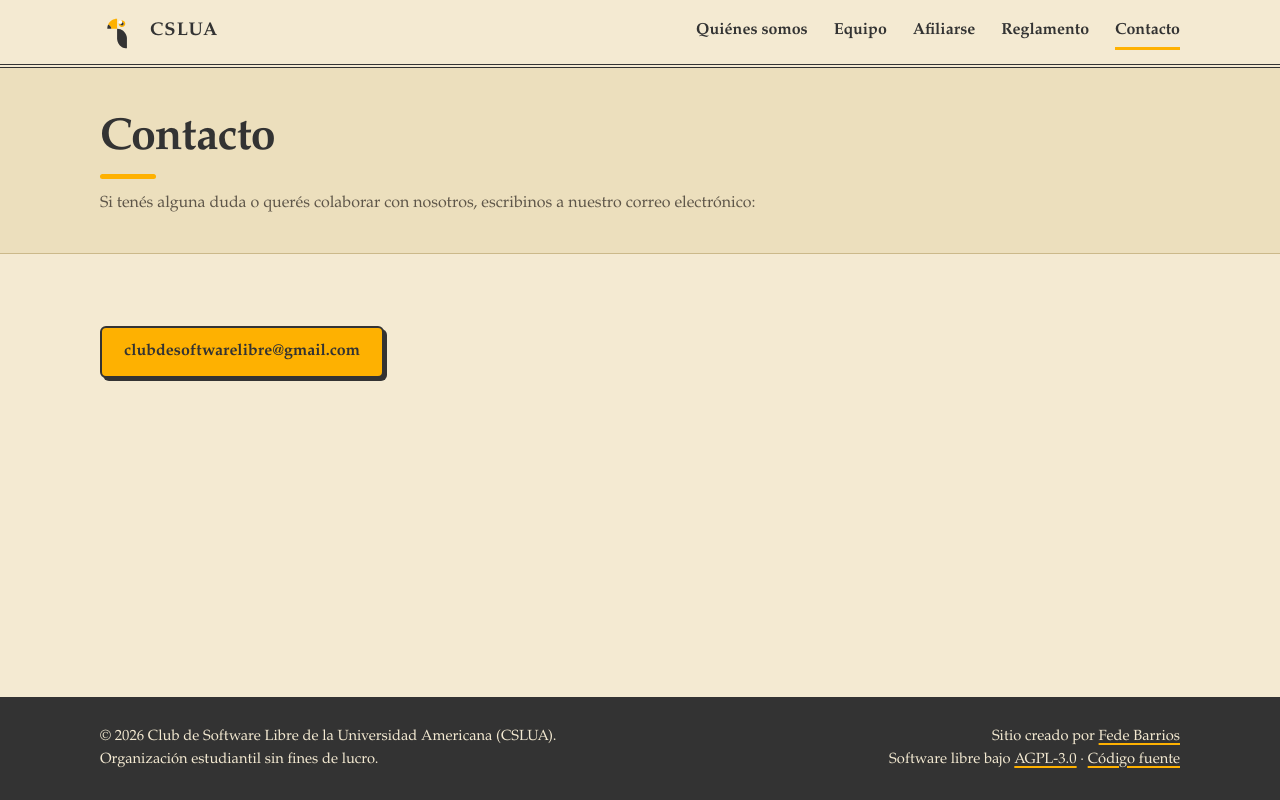
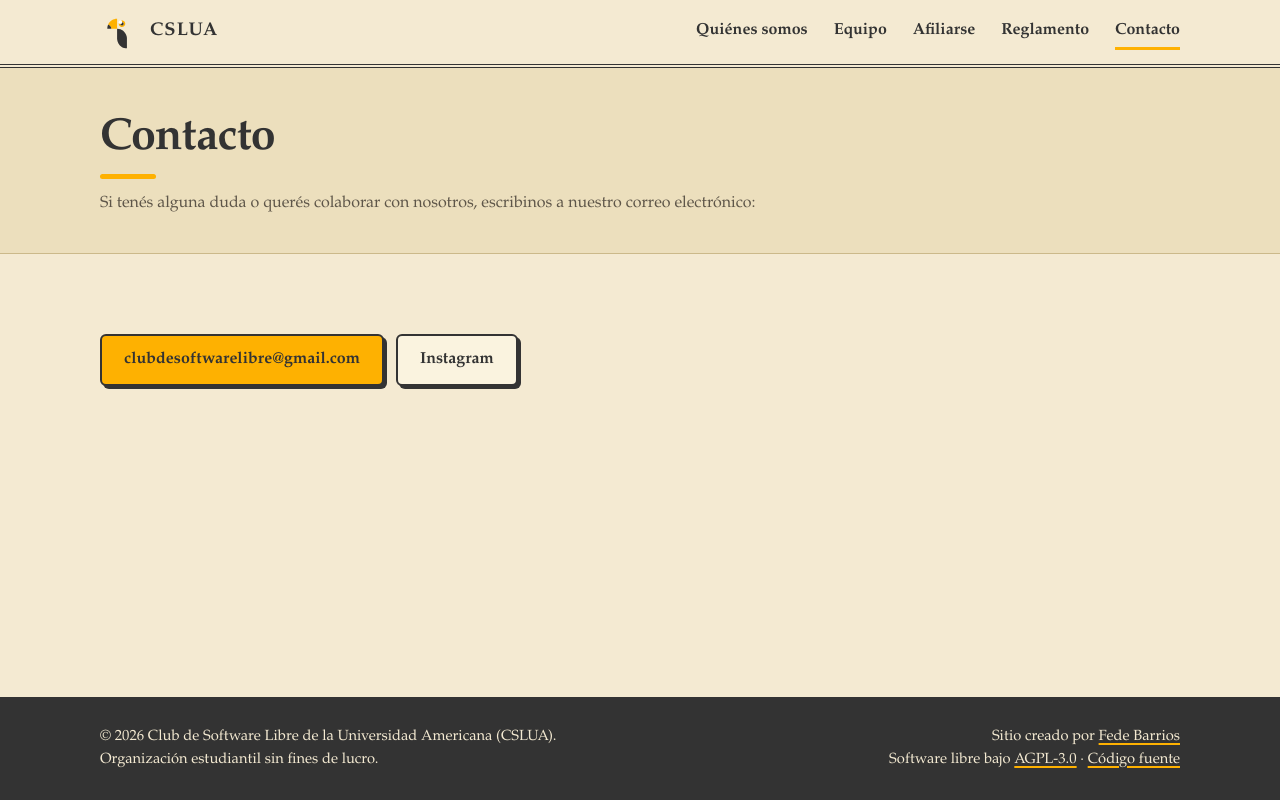
Before and after one commit to cslua-py/website, a React (Vite) app: page /contact in a window 1280 px wide. Built offline with nearby package versions, Linux system fonts and the light colour scheme.

Commit message:
Change Pablo's pfp and Instagram URL

```diff
--- a/src/components/Footer.jsx
+++ b/src/components/Footer.jsx
@@ -1,4 +1,4 @@
-import { AUTHOR, LICENSE, SOURCE_URL } from "../config.js";
+import { AUTHOR, INSTAGRAM_URL, LICENSE, SOURCE_URL } from "../config.js";
 
 export default function Footer() {
   return (
--- a/src/config.js
+++ b/src/config.js
@@ -10,6 +10,9 @@ export const COMMUNITY_URL = "https://chat.whatsapp.com/D2v1tBN5niC2f48bzl6TBC";
 // Source code repository. The AGPL (section 13) requires offering the source to users
 // who interact with the site over a network, so the footer links here.
 export const SOURCE_URL = "https://github.com/CSLUA-py/website";
+
+// Instagram URL. Empty = not shown.
+export const INSTAGRAM_URL = "https://www.instagram.com/csluaoficial/";
 
 export const LICENSE = {
   name: "AGPL-3.0",
--- a/src/pages/Contact.jsx
+++ b/src/pages/Contact.jsx
@@ -1,6 +1,6 @@
 import PageHead from "../components/PageHead.jsx";
 import usePageTitle from "../components/usePageTitle.js";
-import { EMAIL } from "../config.js";
+import { EMAIL, INSTAGRAM_URL } from "../config.js";
 
 export default function Contact() {
   usePageTitle("Contacto");
@@ -12,7 +12,14 @@ export default function Contact() {
       </PageHead>
       <section className="section">
         <div className="wrap">
-          <a className="btn" href={`mailto:${EMAIL}`}>{EMAIL}</a>
+          <div className="cta">
+            <a className="btn" href={`mailto:${EMAIL}`}>{EMAIL}</a>
+            {INSTAGRAM_URL && (
+              <a className="btn btn-outline" href={INSTAGRAM_URL} target="_blank" rel="noopener noreferrer">
+                Instagram
+              </a>
+            )}
+          </div>
         </div>
       </section>
     </>
```
Also changed, not shown: public/team/pablo.jpg.
